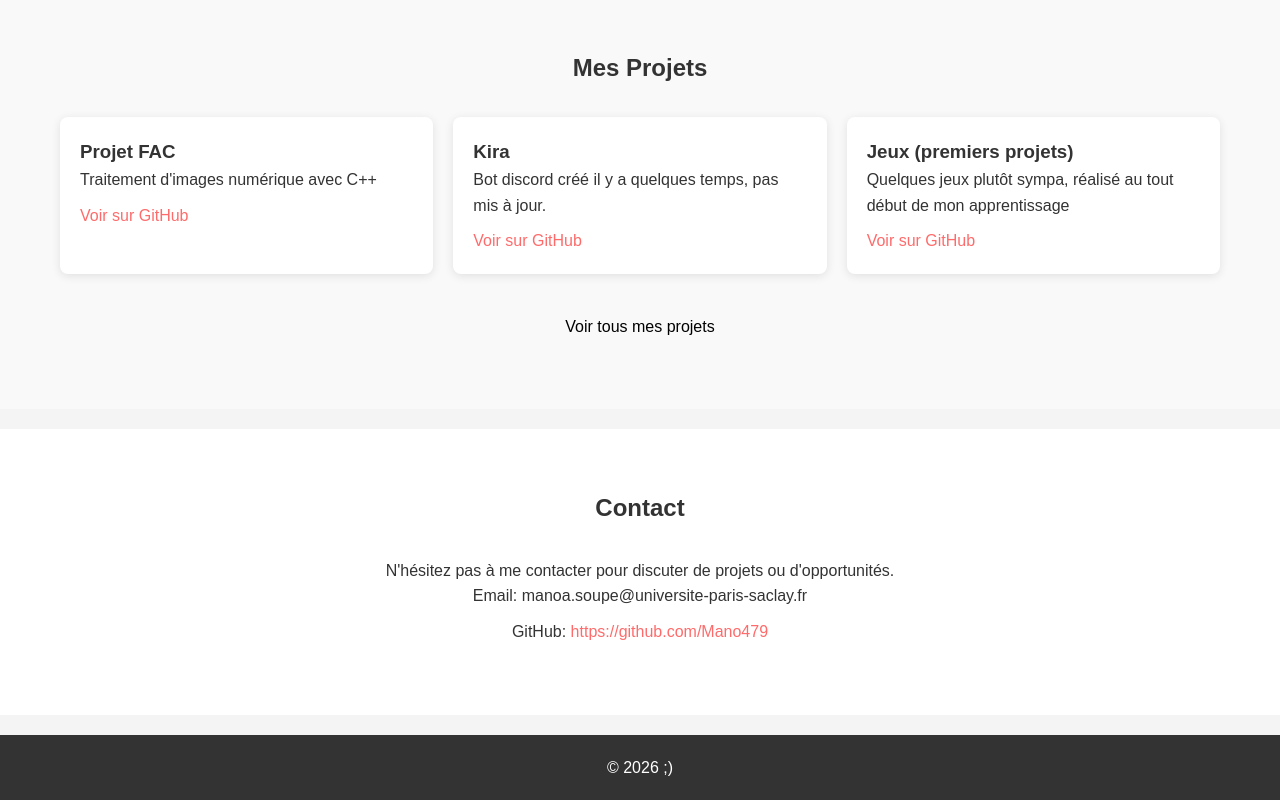
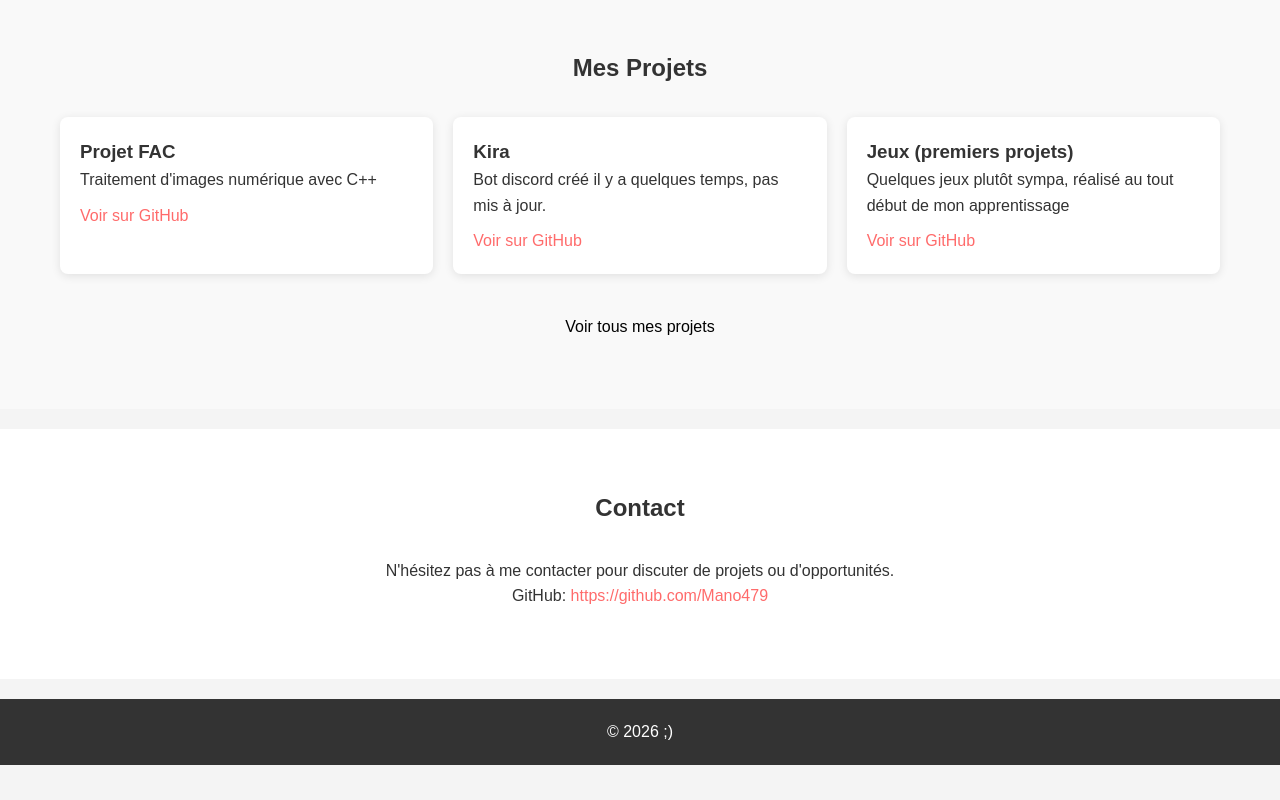
Before and after one commit to Mano479/Mano479.github.io, a plain HTML site: page index.html in a window 1280 px wide. Shown: the part 662-1462 px from the top of the page. After the commit the page ends 1427 px from the top, so only its background shows below. Drawn offline with Linux system fonts and the light colour scheme.

Commit message:
Update index.html

```diff
--- a/index.html
+++ b/index.html
@@ -64,7 +64,6 @@
                 <h2>Contact</h2>
                 <ul>
                     <p>N'hésitez pas à me contacter pour discuter de projets ou d'opportunités.</p>
-                    <li>Email: manoa.soupe@universite-paris-saclay.fr</li>
                     <li>GitHub: <a href="https://github.com/Mano479" target="_blank">https://github.com/Mano479</a></li>
                 </ul>
             </div>
```
